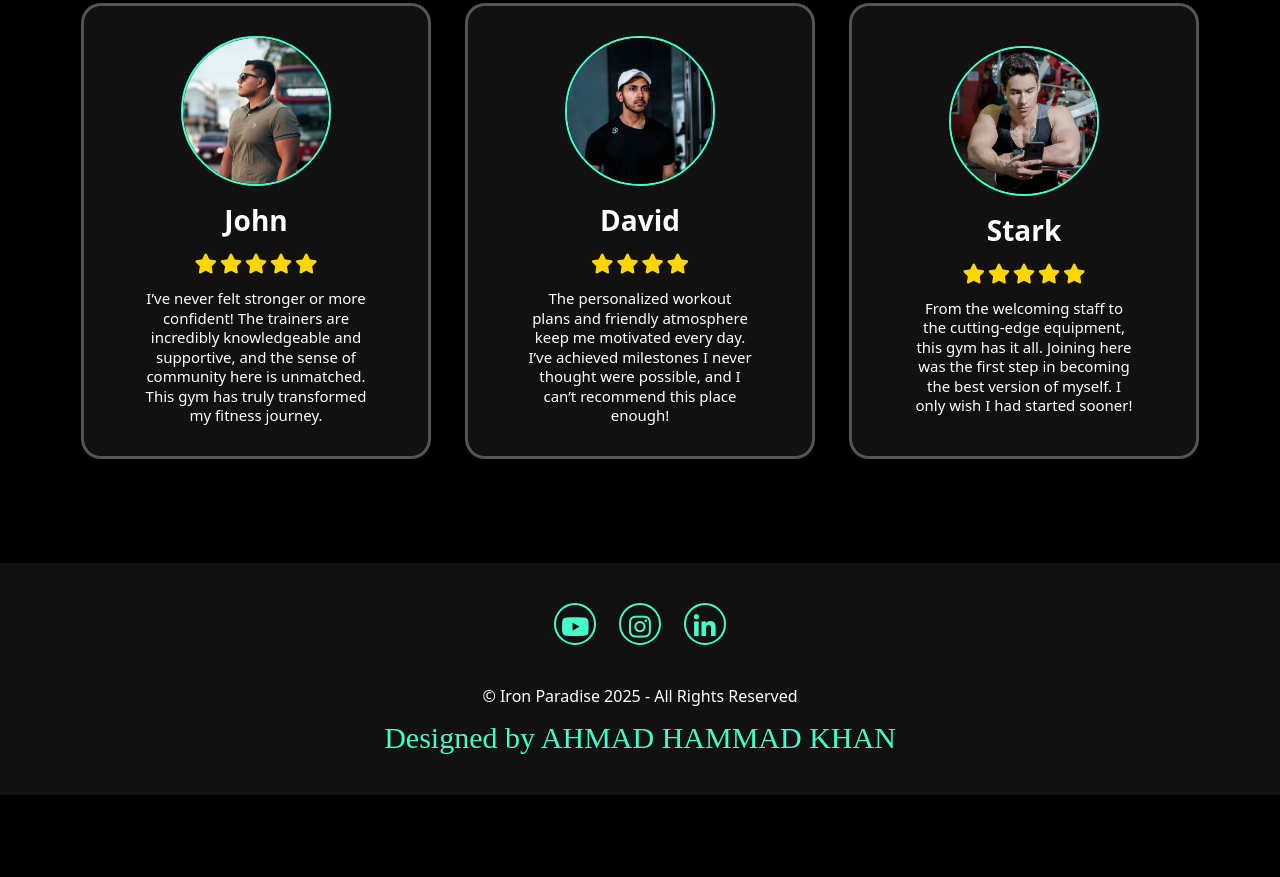
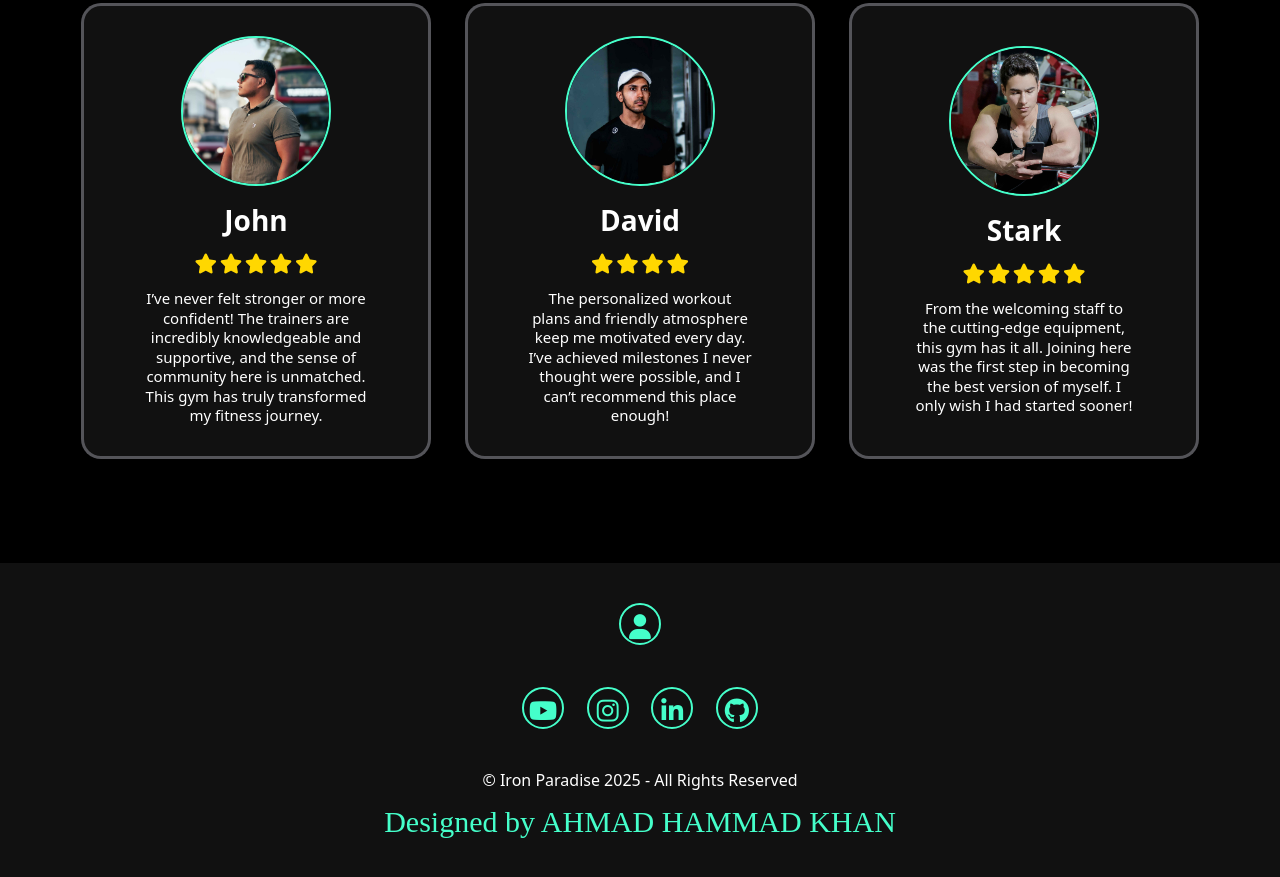
Before and after one commit to hammad-khan211/Mini_Project, a website: page index.html in a window 1280 px wide. Shown: the part 4253-5130 px from the top of the page. Before the commit the page ends 5048 px from the top, so only its background shows below. Drawn offline with nearby package versions, Linux system fonts and the light colour scheme.

Commit message:
Portfolio Hyperlink Added

```diff
--- a/index.html
+++ b/index.html
@@ -202,15 +202,18 @@
     </section>
 
     <footer class="footer" >
+
         <div class="social">
+             <a href="https://ahmad-hammad-khan-portfolio.netlify.app/" target="_blank"><i class="fa-solid fa-user" ></i></a> <br><br> <br> <br>
             <a href="https://youtube.com/@ahmadhammadkhan5034?si=GKg_QRCpM-fb-KoH" target="_blank"><i class="fa-brands fa-youtube"></i></a>
             <a href="https://www.instagram.com/hammad.khan211?igsh=emQzZnkwOGp1bjB2" target="_blank"><i class="fa-brands fa-instagram"></i></a>
             <a href="https://www.linkedin.com/in/ahmad-hammad-khan-890b12304?utm_source=share&utm_campaign=share_via&utm_content=profile&utm_medium=android_app" target="_blank"><i class="fa-brands fa-linkedin-in"></i></a>
+             <a href="https://github.com/hammad-khan211" target="_blank"><i class="fab fa-github"></i></a>
         </div>
         <p class="copyright">
             &copy; Iron Paradise 2025 - All Rights Reserved
         </p><br>
-       <center> <span style="font-size: 3rem;font-family:'Times New Roman', Times, serif;">Designed by AHMAD HAMMAD KHAN</span></center>
+       <center> <a href="https://ahmad-hammad-khan-portfolio.netlify.app/" target="_blank"><span style="font-size: 3rem;font-family:'Times New Roman', Times, serif;">Designed by AHMAD HAMMAD KHAN</span></a></center>
 
     </footer>
     <script src="https://unpkg.com/aos@next/dist/aos.js"></script>
```
Also changed, not shown: registartion.html (+1 -1 lines), pics/WhatsApp_Image_2025-09-24_at_10.29.17_9eee8167-removebg-preview.png (added).
